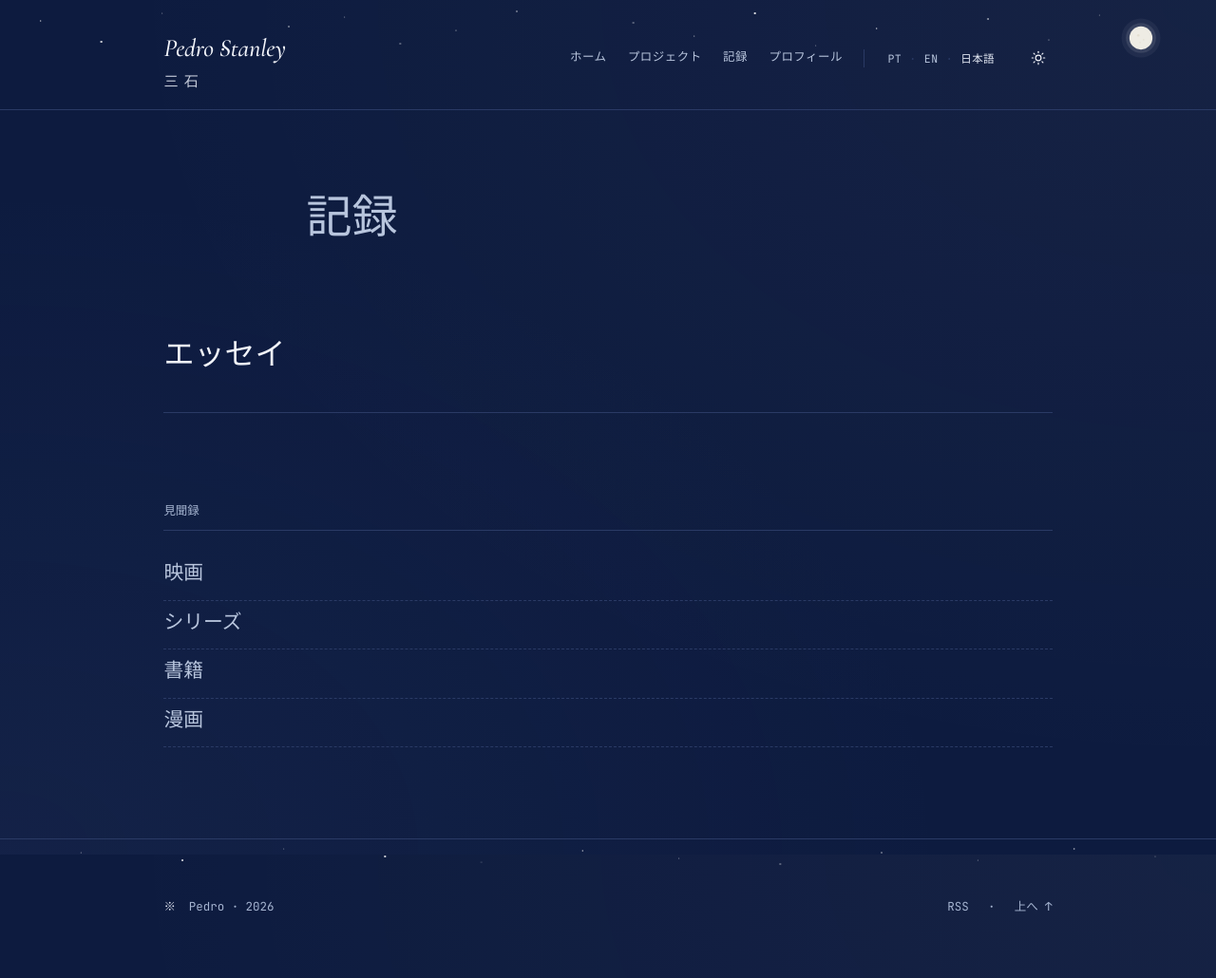
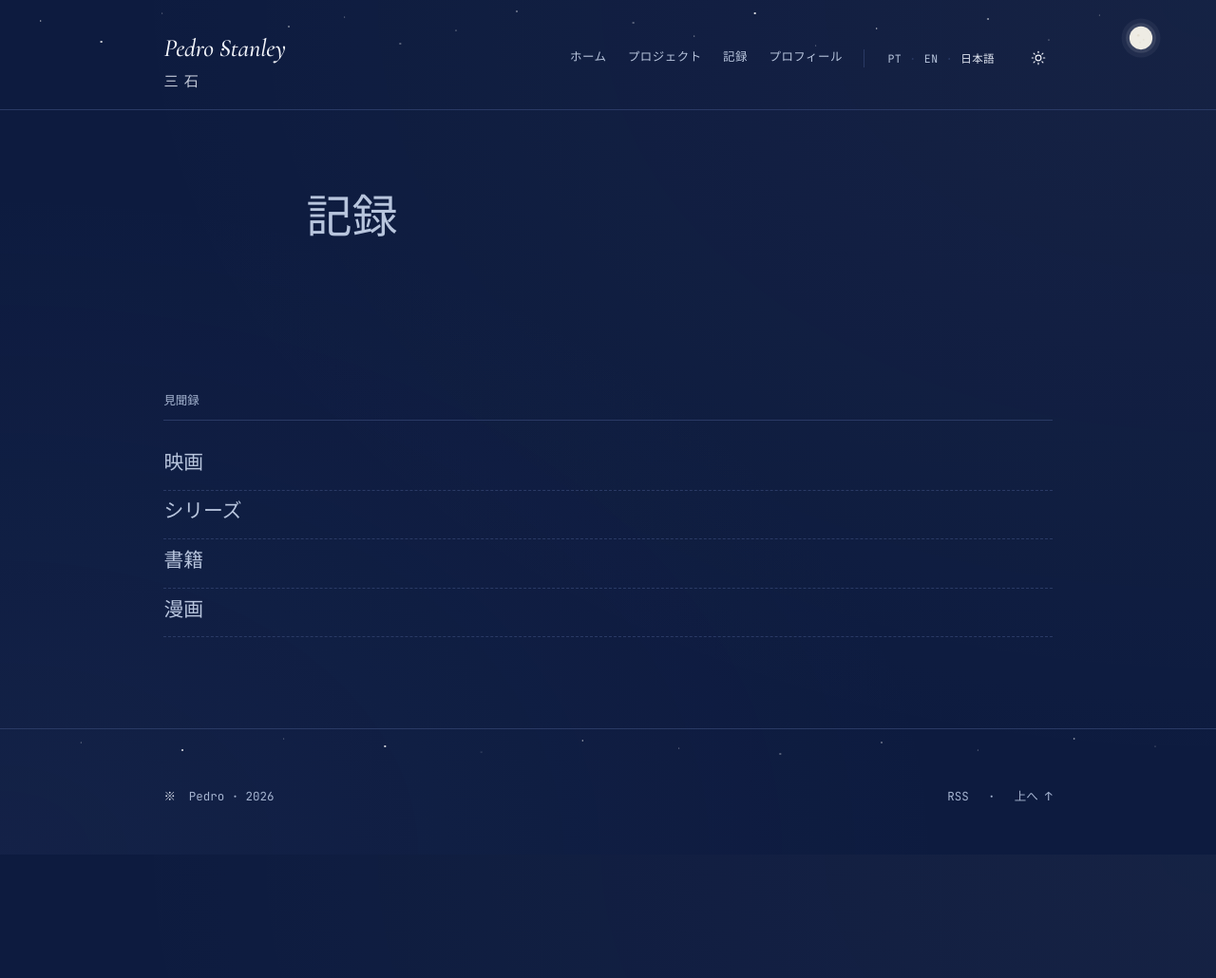
Before and after one commit to sanseki3/sanseki3.github.io, a Jekyll site: the page built from ja/archive.html, in a window 1280 px wide. Shown: the whole page at 95% size. Built offline with Jekyll 4.4.1, drawn with Linux system fonts in a browser that asks for light colours; after the commit the page ends 914 px from its top, so only the background shows below that.

Commit message:
Update archive.html

```diff
--- a/ja/archive.html
+++ b/ja/archive.html
@@ -14,12 +14,6 @@ translations:
   <header class="page-content" style="padding-bottom: var(--space-md);">
     <h1><em>記録</em></h1>
   </header>
-
-  <ul class="archive-list archive-list--featured">
-    <li class="archive-item">
-      <h2 class="archive-item__title"><a href="/ja/archive/essays/">{{ t.archive_essays_label.ja }}</a></h2>
-    </li>
-  </ul>
 
   <section class="archive-section" aria-labelledby="archive-records">
     <h2 id="archive-records" class="archive-section__title">{{ t.archive_records.ja }}</h2>
```
